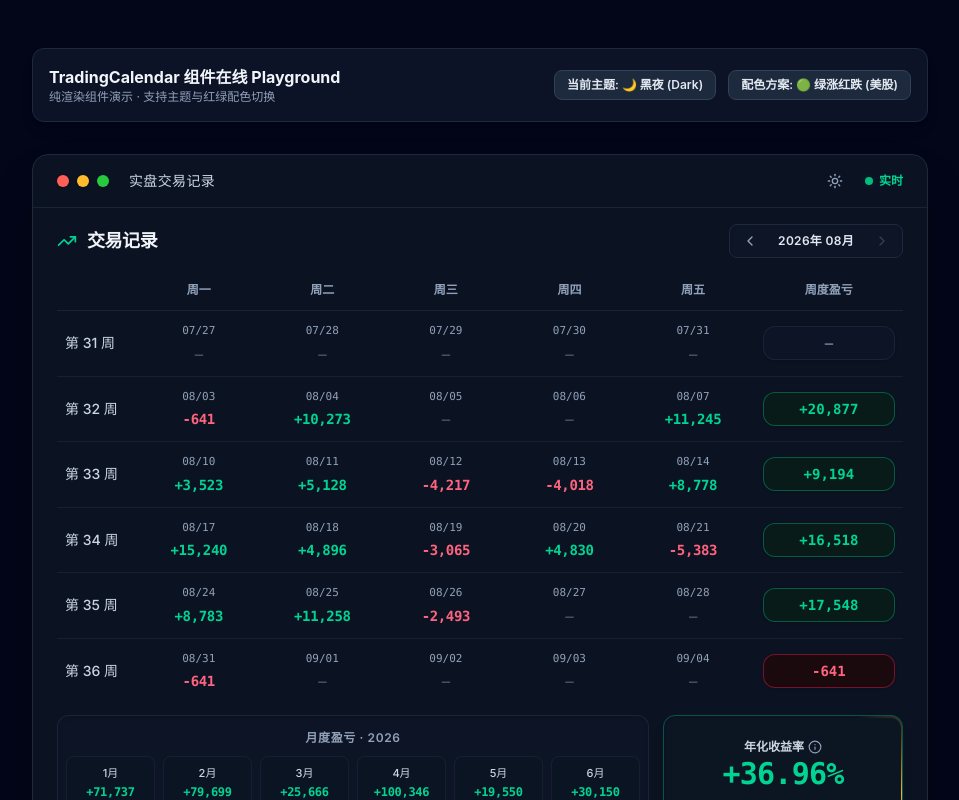
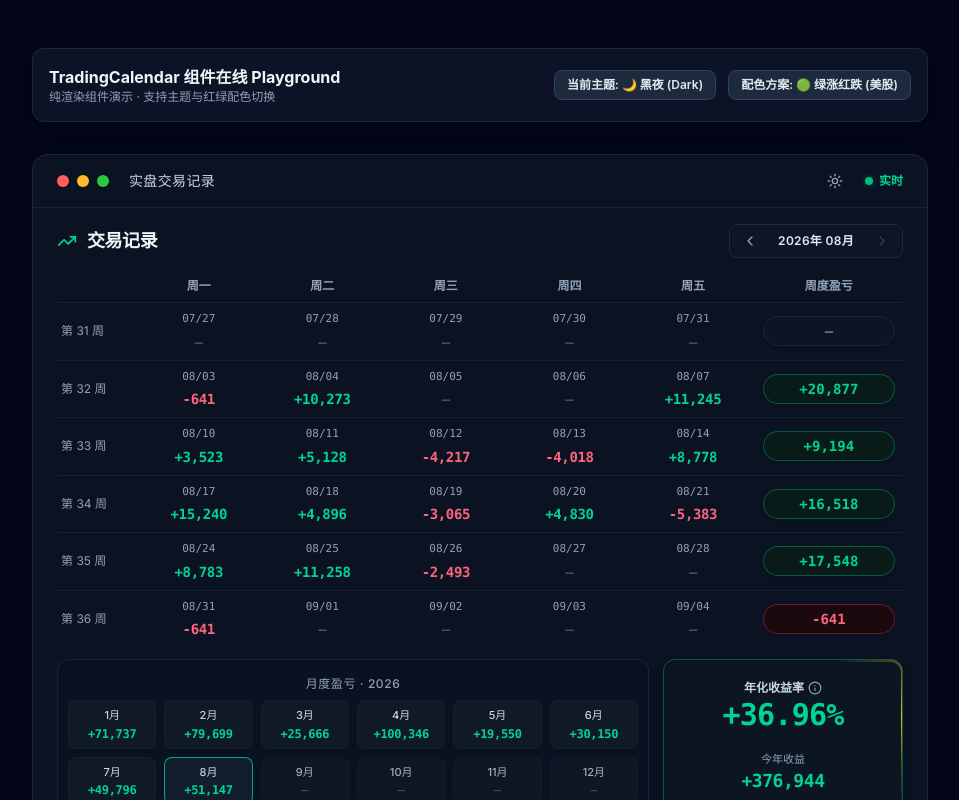
Before and after one commit to szy0syz/react-trading-calendar, a React (Vite) app: page / in a window 1280 px wide. Shown: the top 800 px of the page, without its empty margins (160-1119 px from the left). Built offline with nearby package versions, Linux system fonts and the light colour scheme.

Commit message:
add compact mode

```diff
--- a/src/TradingCalendar.tsx
+++ b/src/TradingCalendar.tsx
@@ -25,6 +25,7 @@ export const TradingCalendar: React.FC<TradingCalendarProps> = React.memo(({
   sectionTitle = '交易记录',
   colorScheme = 'greenUpRedDown',
   theme = 'dark',
+  density = 'compact',
   showThemeToggle = false,
   hasPrevMonth,
   hasNextMonth,
@@ -51,6 +52,7 @@ export const TradingCalendar: React.FC<TradingCalendarProps> = React.memo(({
     <TradingCalendarProvider
       colorScheme={colorScheme}
       theme={theme}
+      density={density}
       title={title}
       statusText={statusText}
       currency={currency}
--- a/src/components/MonthlyPnLGrid.tsx
+++ b/src/components/MonthlyPnLGrid.tsx
@@ -14,7 +14,8 @@ export const MonthlyPnLGrid: React.FC<MonthlyPnLGridProps> = React.memo(({
   currentMonth,
   monthlySummaries = [],
 }) => {
-  const { colorScheme, onMonthChange } = useTradingCalendar();
+  const { colorScheme, density, onMonthChange } = useTradingCalendar();
+  const isCompact = density === 'compact';
 
   // O(1) 月度数据查找（useMemo 避免每次渲染重建 Map）
   const monthlyPnLMap = React.useMemo(
@@ -25,9 +26,12 @@ export const MonthlyPnLGrid: React.FC<MonthlyPnLGridProps> = React.memo(({
   const months = Array.from({ length: 12 }, (_, i) => i + 1);
 
   return (
-    <div className="flex-1 bg-slate-50 border border-slate-200 dark:bg-slate-900/40 dark:border-slate-800/80 rounded-xl p-1 sm:p-2 shadow-inner flex flex-col justify-between">
-      <div className="text-center mb-2">
-        <span className="text-[11px] sm:text-xs font-semibold tracking-wider text-slate-500 dark:text-slate-400 uppercase">
+    <div className={cn(
+      "flex-1 bg-slate-50/50 border border-slate-200 dark:bg-[#0b1322]/80 dark:border-slate-800/80 rounded-xl shadow-inner flex flex-col justify-between",
+      isCompact ? "p-2 sm:p-2.5" : "p-2.5 sm:p-3.5"
+    )}>
+      <div className="text-center mb-1.5">
+        <span className="text-[11px] sm:text-xs font-medium tracking-wider text-slate-500 dark:text-slate-400">
           月度盈亏 · {year}
         </span>
       </div>
@@ -49,13 +53,14 @@ export const MonthlyPnLGrid: React.FC<MonthlyPnLGridProps> = React.memo(({
                 }
               }}
               className={cn(
-                "flex flex-col items-center justify-center py-2 px-1 rounded-lg border transition-colors duration-150 select-none overflow-hidden",
+                "flex flex-col items-center justify-center rounded-lg border transition-all duration-150 select-none overflow-hidden",
+                isCompact ? "py-1.5 px-0.5" : "py-2 px-1",
                 isClickable
                   ? "cursor-pointer hover:bg-slate-100 dark:hover:bg-slate-800/60"
                   : "opacity-80 cursor-not-allowed",
                 isSelected
-                  ? "bg-slate-50 border-emerald-500 shadow-sm dark:bg-[#0d1624] dark:border-emerald-500/80"
-                  : "bg-white border-slate-200 dark:bg-[#0c1522]/80 dark:border-slate-800/60"
+                  ? "bg-slate-100 border-emerald-500 shadow-sm dark:bg-[#121d2d] dark:border-emerald-500/90"
+                  : "bg-white border-slate-200 dark:bg-[#101926] dark:border-slate-800/40"
               )}
             >
               <span className="text-[10px] sm:text-[11px] font-medium text-slate-600 dark:text-slate-300 mb-0.5">
--- a/src/components/WeeklyCalendarGrid.tsx
+++ b/src/components/WeeklyCalendarGrid.tsx
@@ -19,10 +19,11 @@ interface WeeklyCalendarGridProps {
 interface CalendarDayCellProps {
   day: DailyRecord;
   colorScheme: ColorScheme;
+  isCompact?: boolean;
   onDateClick?: (record: DailyRecord) => void;
 }
 
-const CalendarDayCell: React.FC<CalendarDayCellProps> = ({ day, colorScheme, onDateClick }) => {
+const CalendarDayCell: React.FC<CalendarDayCellProps> = ({ day, colorScheme, isCompact = true, onDateClick }) => {
   const isNonTrading = day.isNonTradingDay;
   const isClickable = Boolean(onDateClick) && day.pnl != null;
 
@@ -30,19 +31,20 @@ const CalendarDayCell: React.FC<CalendarDayCellProps> = ({ day, colorScheme, onD
     <td
       onClick={isClickable ? () => onDateClick?.(day) : undefined}
       className={cn(
-        "py-2 sm:py-3 px-0.5 sm:px-1.5 text-center relative transition-colors duration-150 rounded-md sm:rounded-lg select-none overflow-hidden",
+        "text-center relative transition-colors duration-150 rounded-md select-none overflow-hidden",
+        isCompact ? "py-1.5 sm:py-2 px-0.5 sm:px-1" : "py-2 sm:py-3 px-0.5 sm:px-1.5 sm:rounded-lg",
         isClickable
           ? "cursor-pointer hover:bg-slate-100 dark:hover:bg-slate-800/40"
           : "cursor-default",
-        isNonTrading && "bg-diagonal-stripes border border-slate-200 dark:border-slate-800/30"
+        isNonTrading && "bg-diagonal-stripes border border-slate-200/50 dark:border-slate-800/40 opacity-70"
       )}
     >
-      <div className="flex flex-col items-center justify-center space-y-0.5 sm:space-y-1">
+      <div className="flex flex-col items-center justify-center space-y-0.5">
         <span className="text-[10px] sm:text-[11px] font-mono text-slate-400 dark:text-slate-400">
           {formatDayLabel(day.date)}
         </span>
         <span className={cn(
-          "text-xs sm:text-sm font-mono tracking-tighter sm:tracking-tight truncate w-full inline-block",
+          "text-xs sm:text-sm font-mono font-bold tracking-tight truncate w-full inline-block mt-0.5",
           getPnLTextStyle(day.pnl, colorScheme)
         )}>
           {formatPnL(day.pnl)}
@@ -57,10 +59,11 @@ const CalendarDayCell: React.FC<CalendarDayCellProps> = ({ day, colorScheme, onD
 interface WeekSummaryBadgeProps {
   weeklyPnL?: number | null;
   colorScheme: ColorScheme;
+  isCompact?: boolean;
 }
 
-const WeekSummaryBadge: React.FC<WeekSummaryBadgeProps> = ({ weeklyPnL, colorScheme }) => (
-  <td className="py-2 sm:py-3 px-0.5 sm:px-2 text-center">
+const WeekSummaryBadge: React.FC<WeekSummaryBadgeProps> = ({ weeklyPnL, colorScheme, isCompact = true }) => (
+  <td className={cn("text-center px-0.5 sm:px-2", isCompact ? "py-1.5 sm:py-2" : "py-2 sm:py-3")}>
     <span className={getPnLBadgeStyle(weeklyPnL, colorScheme)}>
       {formatPnL(weeklyPnL)}
     </span>
@@ -75,31 +78,34 @@ export const WeeklyCalendarGrid: React.FC<WeeklyCalendarGridProps> = React.memo(
   dailyRecords,
   weeklySummaries,
 }) => {
-  const { colorScheme, onDateClick } = useTradingCalendar();
+  const { colorScheme, density, onDateClick } = useTradingCalendar();
   const weekRows = useCalendarGrid(year, month, dailyRecords, weeklySummaries);
+  const isCompact = density === 'compact';
 
   return (
-    <div className="px-3 sm:px-6 pb-2 sm:pb-3 w-full overflow-hidden">
+    <div className="px-3.5 sm:px-6 pb-2 sm:pb-3 w-full overflow-hidden">
       <table className="w-full table-fixed border-collapse text-left">
         <thead>
           <tr className="border-b border-slate-200 dark:border-slate-800/80 text-[11px] sm:text-xs font-semibold text-slate-500 dark:text-slate-400">
-            {/* 手机屏隐藏周数列，≥640px 展示 */}
-            <th className="hidden sm:table-cell py-2 sm:py-3 px-1 sm:px-2 w-16 sm:w-20 font-normal" />
-            <th className="py-2 sm:py-3 px-0.5 sm:px-2 text-center w-[16%] sm:w-[15%]">周一</th>
-            <th className="py-2 sm:py-3 px-0.5 sm:px-2 text-center w-[16%] sm:w-[15%]">周二</th>
-            <th className="py-2 sm:py-3 px-0.5 sm:px-2 text-center w-[16%] sm:w-[15%]">周三</th>
-            <th className="py-2 sm:py-3 px-0.5 sm:px-2 text-center w-[16%] sm:w-[15%]">周四</th>
-            <th className="py-2 sm:py-3 px-0.5 sm:px-2 text-center w-[16%] sm:w-[15%]">周五</th>
-            <th className="py-2 sm:py-3 px-0.5 sm:px-2 text-center w-[20%] sm:w-[18%]">周度盈亏</th>
+            <th className={cn("hidden md:table-cell px-1 font-normal w-12 sm:w-20 text-slate-400", isCompact ? "py-1.5 sm:py-2" : "py-2 sm:py-3")} />
+            <th className={cn("text-center w-[16%] sm:w-[15%]", isCompact ? "py-1.5 sm:py-2 px-0.5 sm:px-1" : "py-2 sm:py-3 px-0.5 sm:px-2")}>周一</th>
+            <th className={cn("text-center w-[16%] sm:w-[15%]", isCompact ? "py-1.5 sm:py-2 px-0.5 sm:px-1" : "py-2 sm:py-3 px-0.5 sm:px-2")}>周二</th>
+            <th className={cn("text-center w-[16%] sm:w-[15%]", isCompact ? "py-1.5 sm:py-2 px-0.5 sm:px-1" : "py-2 sm:py-3 px-0.5 sm:px-2")}>周三</th>
+            <th className={cn("text-center w-[16%] sm:w-[15%]", isCompact ? "py-1.5 sm:py-2 px-0.5 sm:px-1" : "py-2 sm:py-3 px-0.5 sm:px-2")}>周四</th>
+            <th className={cn("text-center w-[16%] sm:w-[15%]", isCompact ? "py-1.5 sm:py-2 px-0.5 sm:px-1" : "py-2 sm:py-3 px-0.5 sm:px-2")}>周五</th>
+            <th className={cn("text-center w-[20%] sm:w-[18%]", isCompact ? "py-1.5 sm:py-2 px-0.5 sm:px-1" : "py-2 sm:py-3 px-0.5 sm:px-2")}>周度盈亏</th>
           </tr>
         </thead>
         <tbody className="divide-y divide-slate-100 dark:divide-slate-800/60">
           {weekRows.map((row, idx) => (
             <tr
               key={`${year}-${month}-week-${row.weekNumber}-${idx}`}
-              className="group hover:bg-slate-50 dark:hover:bg-slate-900/30 transition-colors duration-150"
+              className="group hover:bg-slate-50/80 dark:hover:bg-slate-900/30 transition-colors duration-150"
             >
-              <td className="hidden sm:table-cell py-2 sm:py-3 px-0.5 sm:px-2 text-xs sm:text-sm font-medium text-slate-700 dark:text-slate-300 whitespace-nowrap">
+              <td className={cn(
+                "hidden md:table-cell px-0.5 sm:px-1 text-[10px] sm:text-xs font-normal text-slate-400 dark:text-slate-400 whitespace-nowrap select-none",
+                isCompact ? "py-1.5 sm:py-2" : "py-2 sm:py-3"
+              )}>
                 第 {row.weekNumber} 周
               </td>
 
@@ -109,14 +115,15 @@ export const WeeklyCalendarGrid: React.FC<WeeklyCalendarGridProps> = React.memo(
                     key={day.date + idx}
                     day={day}
                     colorScheme={colorScheme}
+                    isCompact={isCompact}
                     onDateClick={onDateClick}
                   />
                 ) : (
-                  <td key={idx} className="py-2 sm:py-3 px-0.5 sm:px-2" />
+                  <td key={idx} className={cn("px-0.5 sm:px-1", isCompact ? "py-1.5 sm:py-2" : "py-2 sm:py-3")} />
                 )
               )}
 
-              <WeekSummaryBadge weeklyPnL={row.weeklyPnL} colorScheme={colorScheme} />
+              <WeekSummaryBadge weeklyPnL={row.weeklyPnL} colorScheme={colorScheme} isCompact={isCompact} />
             </tr>
           ))}
         </tbody>
--- a/src/context/TradingCalendarContext.tsx
+++ b/src/context/TradingCalendarContext.tsx
@@ -18,6 +18,8 @@ export interface TradingCalendarContextValue {
   updateText: string;
   /** 交易记录区域标题（Controls 区标题）*/
   sectionTitle: string;
+  /** 布局密度 */
+  density?: 'compact' | 'normal';
   /** 是否展示主题切换按钮 */
   showThemeToggle: boolean;
   /** 点击具体日期单元格回调 */
@@ -38,6 +40,7 @@ const defaultContextValue: TradingCalendarContextValue = {
   currency: '美元 (USD)',
   updateText: '每日实时更新',
   sectionTitle: '交易记录',
+  density: 'compact',
   showThemeToggle: false,
 };
 
@@ -46,15 +49,22 @@ export const TradingCalendarContext =
 
 // Provider 组件
 
-interface TradingCalendarProviderProps extends TradingCalendarContextValue {
+interface TradingCalendarProviderProps extends Partial<TradingCalendarContextValue> {
   children: React.ReactNode;
 }
 
 export const TradingCalendarProvider: React.FC<TradingCalendarProviderProps> = ({
   children,
+  density = 'compact',
   ...value
 }) => (
-  <TradingCalendarContext.Provider value={value}>
+  <TradingCalendarContext.Provider
+    value={{
+      ...defaultContextValue,
+      ...value,
+      density,
+    }}
+  >
     {children}
   </TradingCalendarContext.Provider>
 );
--- a/src/theme/colorSchemes.ts
+++ b/src/theme/colorSchemes.ts
@@ -39,7 +39,7 @@ export const COLOR_SCHEME_TOKENS: Record<ColorScheme, ColorTokens> = {
 // CVA 变体：周度汇总徽章
 // positive/negative 的颜色 token 由调用者从 COLOR_SCHEME_TOKENS 中注入（见 getPnLBadgeStyle）
 export const pnlBadgeVariants = cva(
-  'inline-flex items-center justify-center w-full px-1 sm:px-4 py-1 sm:py-1.5 rounded-lg sm:rounded-xl text-[11px] sm:text-sm font-mono font-bold border shadow-sm transition-colors duration-150 truncate',
+  'inline-flex items-center justify-center w-full px-2 sm:px-3 py-0.5 sm:py-1 rounded-full text-xs sm:text-sm font-mono font-bold border shadow-sm transition-colors duration-150 truncate',
   {
     variants: {
       sentiment: {
--- a/src/types.ts
+++ b/src/types.ts
@@ -81,6 +81,8 @@ export interface TradingCalendarProps {
   /** 主题切换回调 */
   onThemeToggle?: (theme: Theme) => void;
 
+  /** 布局密度：compact (紧凑模式，默认) | normal (舒展模式) */
+  density?: 'compact' | 'normal';
   /** 根容器自定义类名 */
   className?: string;
   /** 根容器自定义样式 */
```
Also changed, not shown: 1 other file (tests, documents, lock files or other folders).
